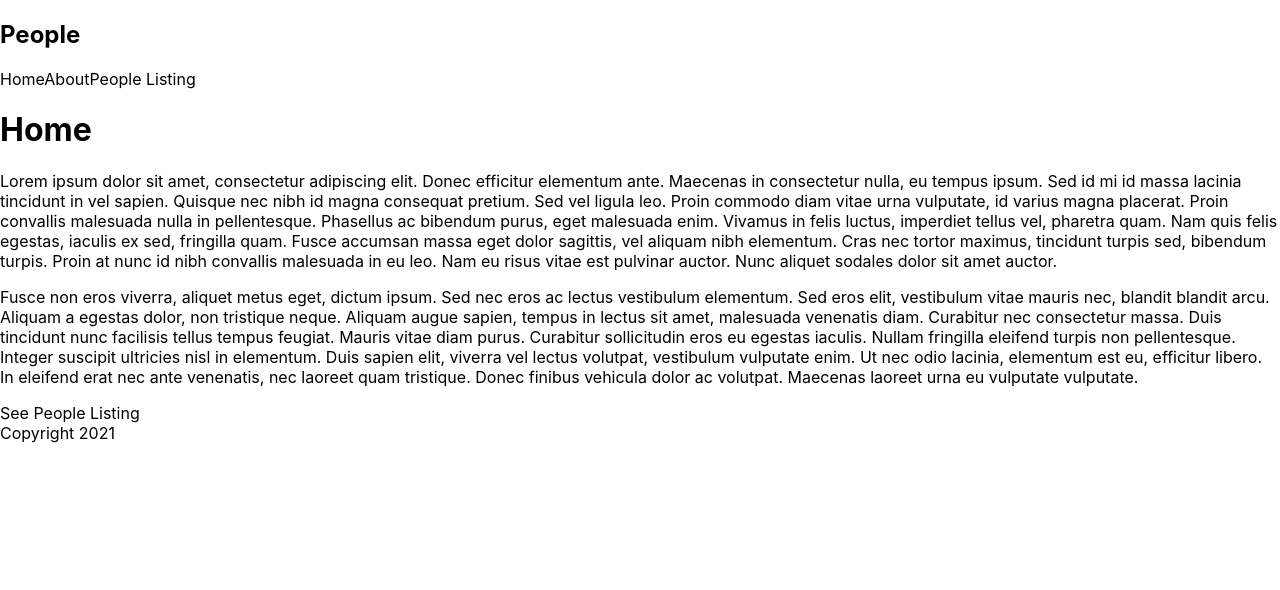
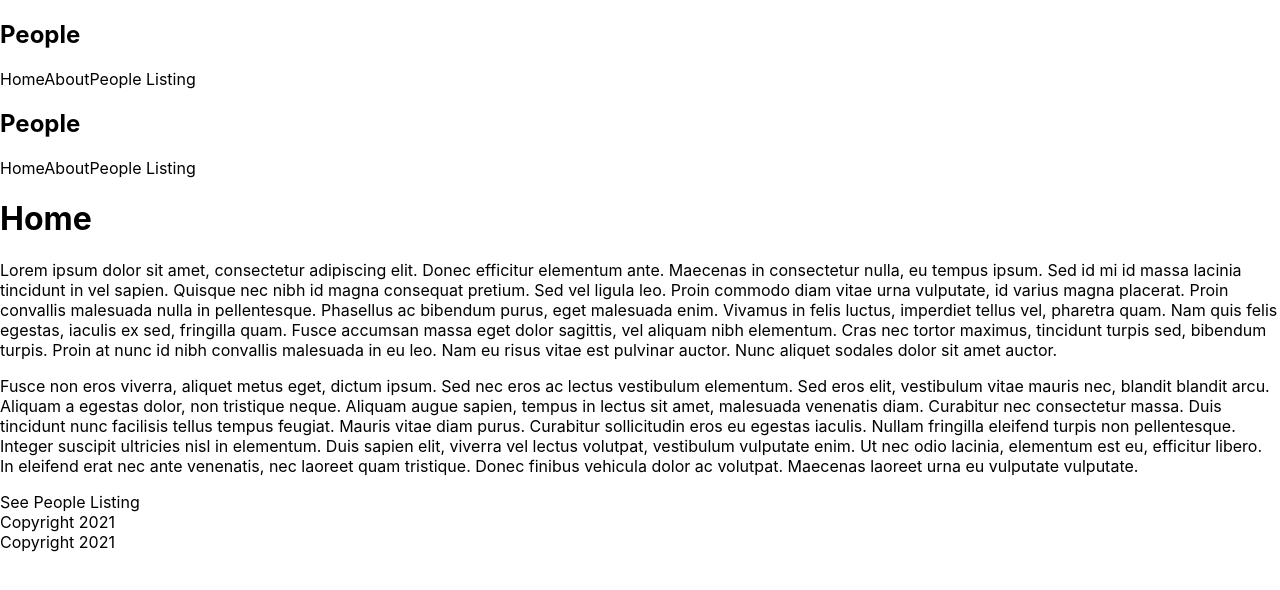
Before and after one commit to Gagandeep39/nextjs-people-list, a Next.js app: page / in a window 1280 px wide. Shown: the top 590 px of the page. Built offline with nearby package versions, Linux system fonts and the light colour scheme.

Commit message:
Cretaed a layout component for naigation

```diff
--- /dev/null
+++ b/components/Layout.js
@@ -0,0 +1,14 @@
+import Footer from './Footer';
+import NavBar from './NavBar';
+
+const Layout = ({ children }) => {
+  return (
+    <div className="content">
+      <NavBar />
+      {children}
+      <Footer />
+    </div>
+  );
+};
+
+export default Layout;
--- a/pages/_app.js
+++ b/pages/_app.js
@@ -1,7 +1,12 @@
-import '../styles/globals.css'
+import Layout from '../components/Layout';
+import '../styles/globals.css';
 
 function MyApp({ Component, pageProps }) {
-  return <Component {...pageProps} />
+  return (
+    <Layout>
+      <Component {...pageProps} />
+    </Layout>
+  );
 }
 
-export default MyApp
+export default MyApp;
```
